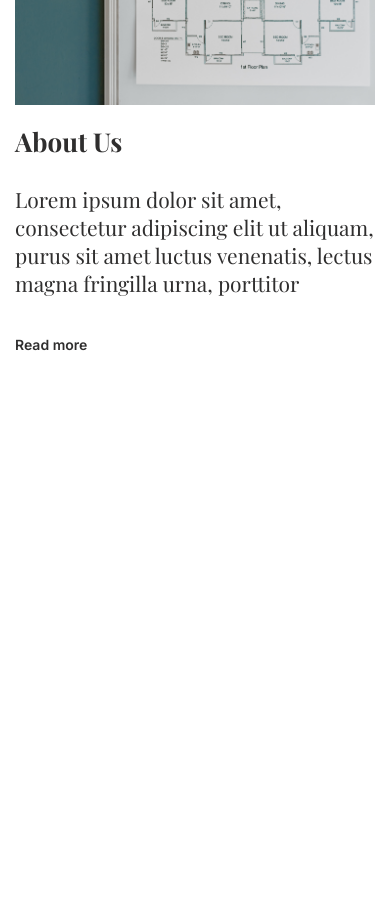
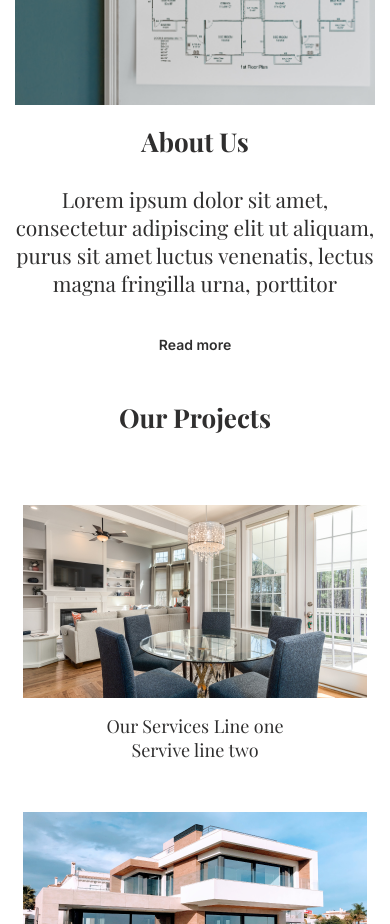
Before and after one commit to CoolSkeleton1/ArchiWeb, a plain HTML site: page index.html in a window 390 px wide. Shown: the part 1900-2824 px from the top of the page. Before the commit the page ends 2300 px from the top, so only its background shows below. Drawn offline with nearby package versions, Linux system fonts and the light colour scheme.

Commit message:
add projects

```diff
--- a/css/style.css
+++ b/css/style.css
@@ -242,6 +242,27 @@ ul {
     color: var(--black-color);
 }
 
+/* Projects */
+
+.projects-content {
+    padding-top: 70px;
+    display: grid;
+    justify-content: space-between;
+    grid-template-columns: repeat(3, 1fr);
+    gap: 104px;
+}
+.projects-content-item img {
+    max-width: 344px;
+    width: 100%;
+}
+.projects-content-item p {
+    text-align: center;
+    margin: 12px auto 0;
+    max-width: 178px;
+    font-size: 18px;
+}
+
+
 
 
 
@@ -284,6 +305,13 @@ ul {
         font-size: 26px;
     }
 
+    .projects {
+        padding: 0 15px;
+    }
+    .projects-content {
+        gap: 50px;
+    }
+
 }
 
 @media screen and (max-width: 813px) {
@@ -296,6 +324,16 @@ ul {
         flex-direction: column;
         justify-content: center;
         gap: 15px;
+    }
+
+    .about-text {
+        text-align: center;
+    }
+    .projects .text-h1 {
+        text-align: center;
+    }
+    .projects-content {
+        grid-template-columns: repeat(2, 1fr);
     }
 }
 
@@ -366,4 +404,10 @@ ul {
     .about-text a {
         font-size: 14px;
     }
+    .projects-content {
+        grid-template-columns: repeat(1, 1fr);
+    }
+    .projects-content-item {
+        margin: 0 auto;
+    }
 }
--- a/index.html
+++ b/index.html
@@ -91,6 +91,38 @@
             </div>
         </section>
 
+        <section class="projects">
+            <div class="container">
+                <h1 class="text-h1">Our Projects</h1>
+                <div class="projects-content">
+                    <div class="projects-content-item">
+                        <img src="img/project_1.png" alt="">
+                        <p>Our Services Line one Servive line two</p>
+                    </div>
+                    <div class="projects-content-item">
+                        <img src="img/project_2.png" alt="">
+                        <p>Our Services Line one Servive line two</p>
+                    </div>
+                    <div class="projects-content-item">
+                        <img src="img/project_3.png" alt="">
+                        <p>Our Services Line one Servive line two</p>
+                    </div>
+                    <div class="projects-content-item">
+                        <img src="img/project_4.png" alt="">
+                        <p>Our Services Line one Servive line two</p>
+                    </div>
+                    <div class="projects-content-item">
+                        <img src="img/project_5.png" alt="">
+                        <p>Our Services Line one Servive line two</p>
+                    </div>
+                    <div class="projects-content-item">
+                        <img src="img/project_6.png" alt="">
+                        <p>Our Services Line one Servive line two</p>
+                    </div>
+                </div>
+            </div>
+        </section>
+
     </main>
 
     <footer></footer>
```
Also changed, not shown: img/project_1.png (added), img/project_2.png (added), img/project_3.png (added), img/project_4.png (added), img/project_5.png (added), img/project_6.png (added).
